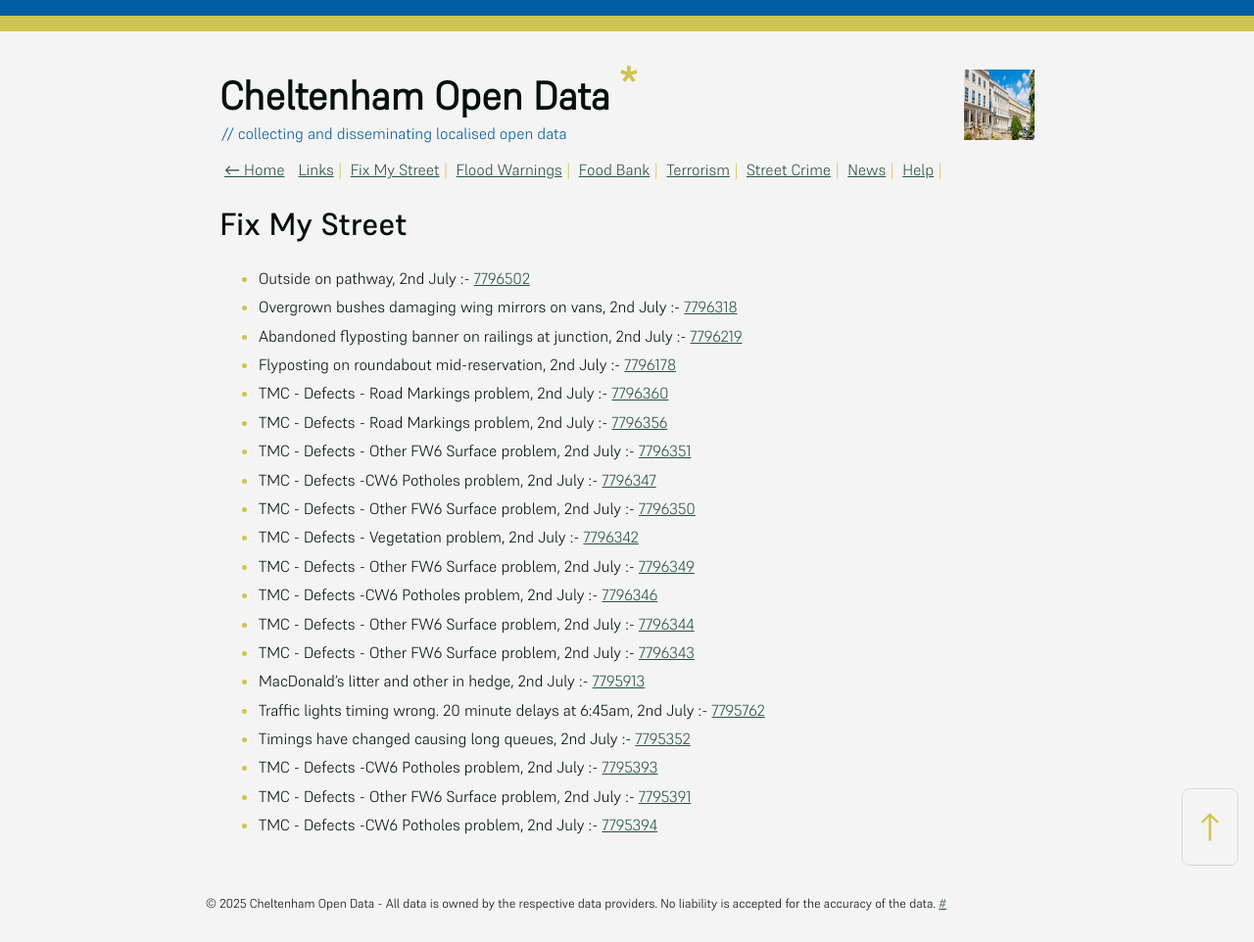
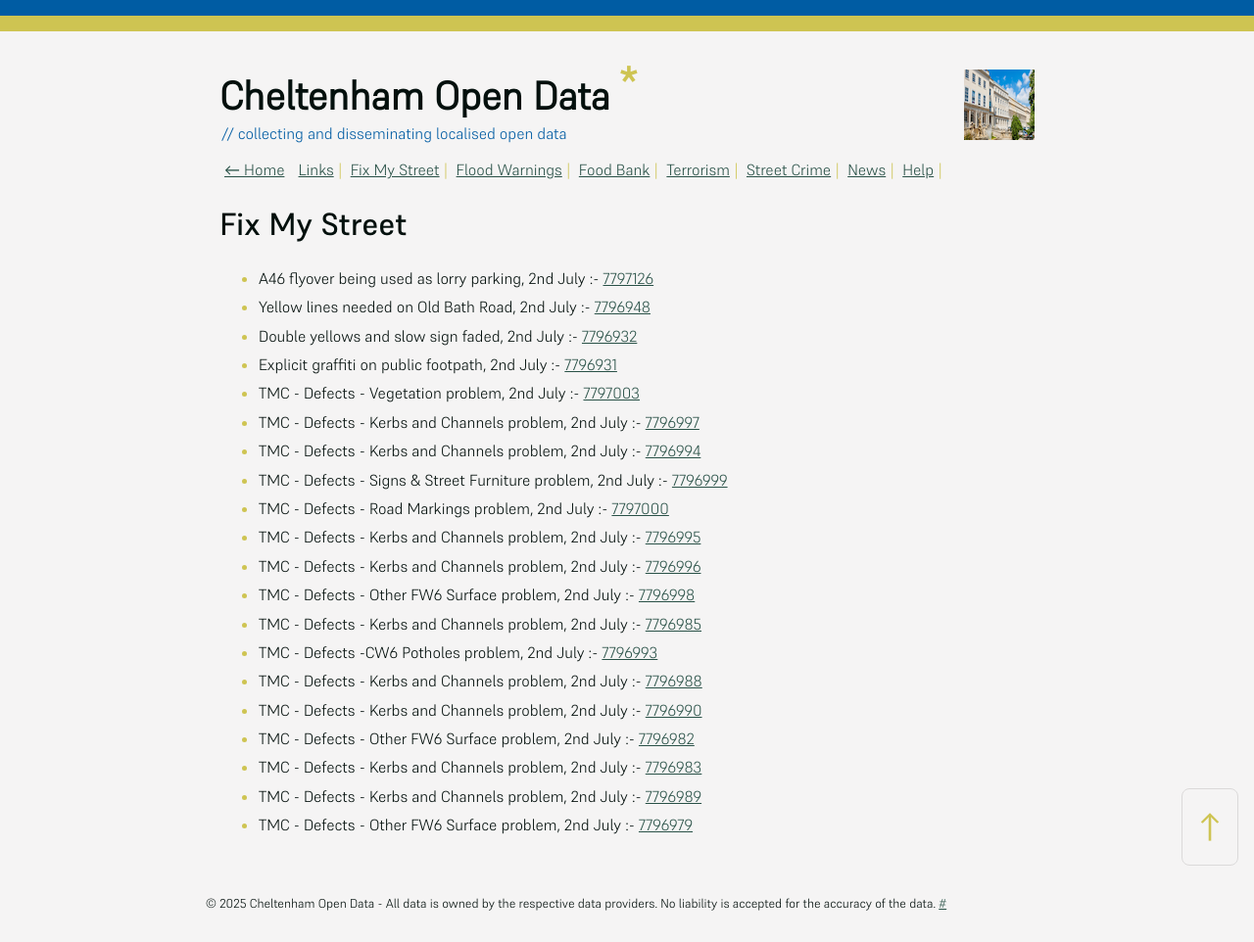
Before and after one commit to mat-0/cheltenham-open-data, a Jekyll site: the page built from _pages/fix-my-street.md, in a window 1280 px wide. Shown: the whole page at 98% size. Built offline with Jekyll 4.4.1, drawn with Linux system fonts in a browser that asks for light colours.

Commit message:
Updated 2025-07-02 11:57:51

```diff
--- a/_pages/fix-my-street.md
+++ b/_pages/fix-my-street.md
@@ -9,25 +9,25 @@ permalink: /fix-my-street
 
 <!-- fix_marker starts -->
 
-- Outside on pathway, 2nd July :- [7796502](https://www.fixmystreet.com/report/7796502)
-- Overgrown bushes damaging wing mirrors on vans, 2nd July :- [7796318](https://www.fixmystreet.com/report/7796318)
-- Abandoned flyposting banner on railings at junction, 2nd July :- [7796219](https://www.fixmystreet.com/report/7796219)
-- Flyposting on roundabout mid-reservation, 2nd July :- [7796178](https://www.fixmystreet.com/report/7796178)
-- TMC - Defects - Road Markings problem, 2nd July :- [7796360](https://www.fixmystreet.com/report/7796360)
-- TMC - Defects - Road Markings problem, 2nd July :- [7796356](https://www.fixmystreet.com/report/7796356)
-- TMC - Defects - Other FW6  Surface problem, 2nd July :- [7796351](https://www.fixmystreet.com/report/7796351)
-- TMC - Defects -CW6 Potholes  problem, 2nd July :- [7796347](https://www.fixmystreet.com/report/7796347)
-- TMC - Defects - Other FW6  Surface problem, 2nd July :- [7796350](https://www.fixmystreet.com/report/7796350)
-- TMC - Defects - Vegetation problem, 2nd July :- [7796342](https://www.fixmystreet.com/report/7796342)
-- TMC - Defects - Other FW6  Surface problem, 2nd July :- [7796349](https://www.fixmystreet.com/report/7796349)
-- TMC - Defects -CW6 Potholes  problem, 2nd July :- [7796346](https://www.fixmystreet.com/report/7796346)
-- TMC - Defects - Other FW6  Surface problem, 2nd July :- [7796344](https://www.fixmystreet.com/report/7796344)
-- TMC - Defects - Other FW6  Surface problem, 2nd July :- [7796343](https://www.fixmystreet.com/report/7796343)
-- MacDonald's litter and other in hedge, 2nd July :- [7795913](https://www.fixmystreet.com/report/7795913)
-- Traffic lights timing wrong. 20 minute delays at 6:45am, 2nd July :- [7795762](https://www.fixmystreet.com/report/7795762)
-- Timings have changed causing long queues, 2nd July :- [7795352](https://www.fixmystreet.com/report/7795352)
-- TMC - Defects -CW6 Potholes  problem, 2nd July :- [7795393](https://www.fixmystreet.com/report/7795393)
-- TMC - Defects - Other FW6  Surface problem, 2nd July :- [7795391](https://www.fixmystreet.com/report/7795391)
-- TMC - Defects -CW6 Potholes  problem, 2nd July :- [7795394](https://www.fixmystreet.com/report/7795394)
+- A46 flyover being used as lorry parking, 2nd July :- [7797126](https://www.fixmystreet.com/report/7797126)
+- Yellow lines needed on Old Bath Road, 2nd July :- [7796948](https://www.fixmystreet.com/report/7796948)
+- Double yellows and slow sign faded, 2nd July :- [7796932](https://www.fixmystreet.com/report/7796932)
+- Explicit graffiti on public footpath, 2nd July :- [7796931](https://www.fixmystreet.com/report/7796931)
+- TMC - Defects - Vegetation problem, 2nd July :- [7797003](https://www.fixmystreet.com/report/7797003)
+- TMC - Defects - Kerbs and Channels problem, 2nd July :- [7796997](https://www.fixmystreet.com/report/7796997)
+- TMC - Defects - Kerbs and Channels problem, 2nd July :- [7796994](https://www.fixmystreet.com/report/7796994)
+- TMC - Defects - Signs & Street Furniture problem, 2nd July :- [7796999](https://www.fixmystreet.com/report/7796999)
+- TMC - Defects - Road Markings problem, 2nd July :- [7797000](https://www.fixmystreet.com/report/7797000)
+- TMC - Defects - Kerbs and Channels problem, 2nd July :- [7796995](https://www.fixmystreet.com/report/7796995)
+- TMC - Defects - Kerbs and Channels problem, 2nd July :- [7796996](https://www.fixmystreet.com/report/7796996)
+- TMC - Defects - Other FW6  Surface problem, 2nd July :- [7796998](https://www.fixmystreet.com/report/7796998)
+- TMC - Defects - Kerbs and Channels problem, 2nd July :- [7796985](https://www.fixmystreet.com/report/7796985)
+- TMC - Defects -CW6 Potholes  problem, 2nd July :- [7796993](https://www.fixmystreet.com/report/7796993)
+- TMC - Defects - Kerbs and Channels problem, 2nd July :- [7796988](https://www.fixmystreet.com/report/7796988)
+- TMC - Defects - Kerbs and Channels problem, 2nd July :- [7796990](https://www.fixmystreet.com/report/7796990)
+- TMC - Defects - Other FW6  Surface problem, 2nd July :- [7796982](https://www.fixmystreet.com/report/7796982)
+- TMC - Defects - Kerbs and Channels problem, 2nd July :- [7796983](https://www.fixmystreet.com/report/7796983)
+- TMC - Defects - Kerbs and Channels problem, 2nd July :- [7796989](https://www.fixmystreet.com/report/7796989)
+- TMC - Defects - Other FW6  Surface problem, 2nd July :- [7796979](https://www.fixmystreet.com/report/7796979)
 
 <!-- fix_marker ends -->
```
Also changed, not shown: _data/flood.json (+4 -4 lines), _pages/news.md (+8 -8 lines), index.md (+5 -5 lines).
